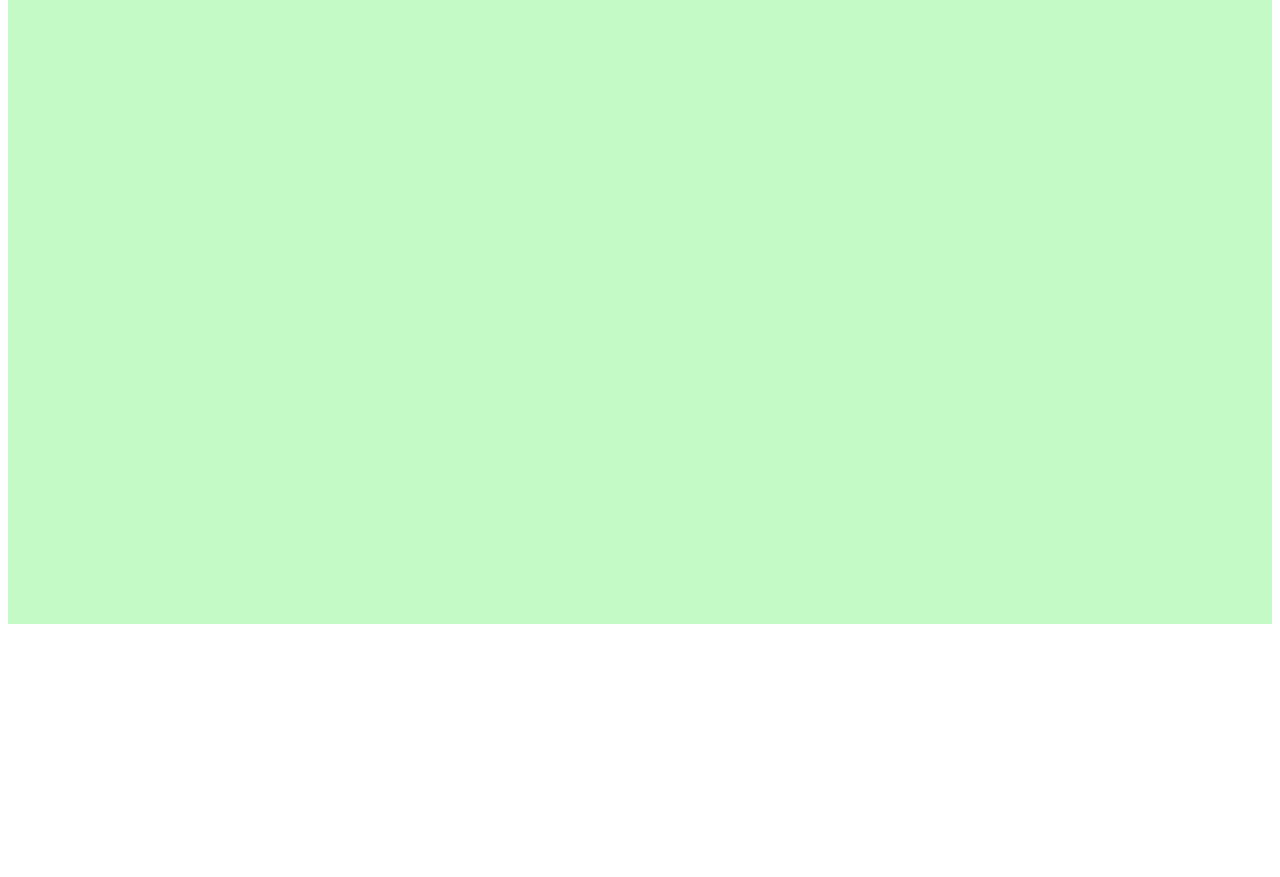
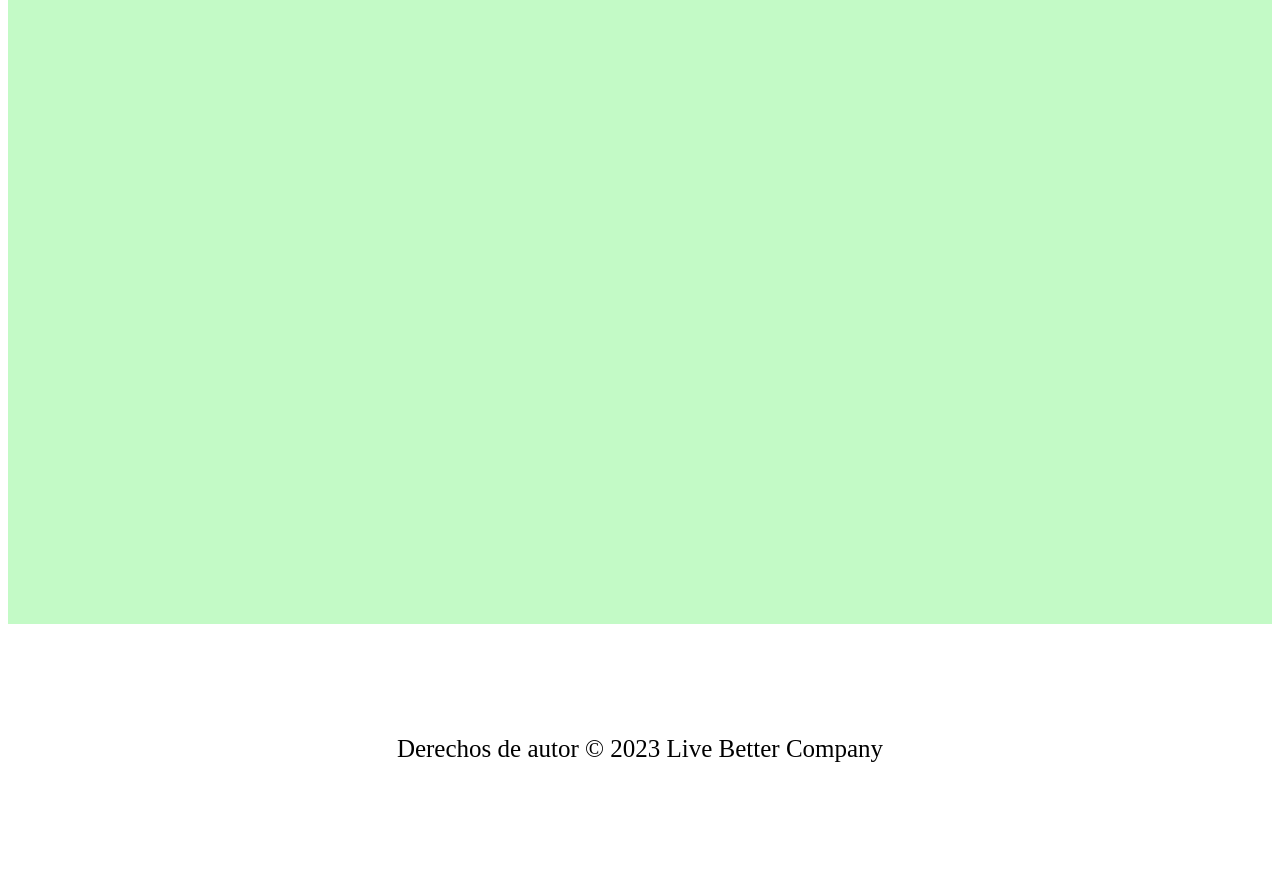
Before and after one commit to LiveBetterCompany/repo_SafeLiveApplication, a website: page notificacion.html in a window 1280 px wide. Shown: the part 964-1841 px from the top of the page. Before the commit the page ends 1596 px from the top, so only its background shows below. Drawn offline with Linux system fonts and the light colour scheme.

Commit message:
Update notificacion.html

```diff
--- a/notificacion.html
+++ b/notificacion.html
@@ -65,6 +65,10 @@
     <main class="main">
 
     </main>
-
+     <footer>
+        <div class="footer">
+            <p>Derechos de autor &copy; 2023 Live Better Company</p>
+        </div>
+    </footer>
 </body>
 </html>
```
